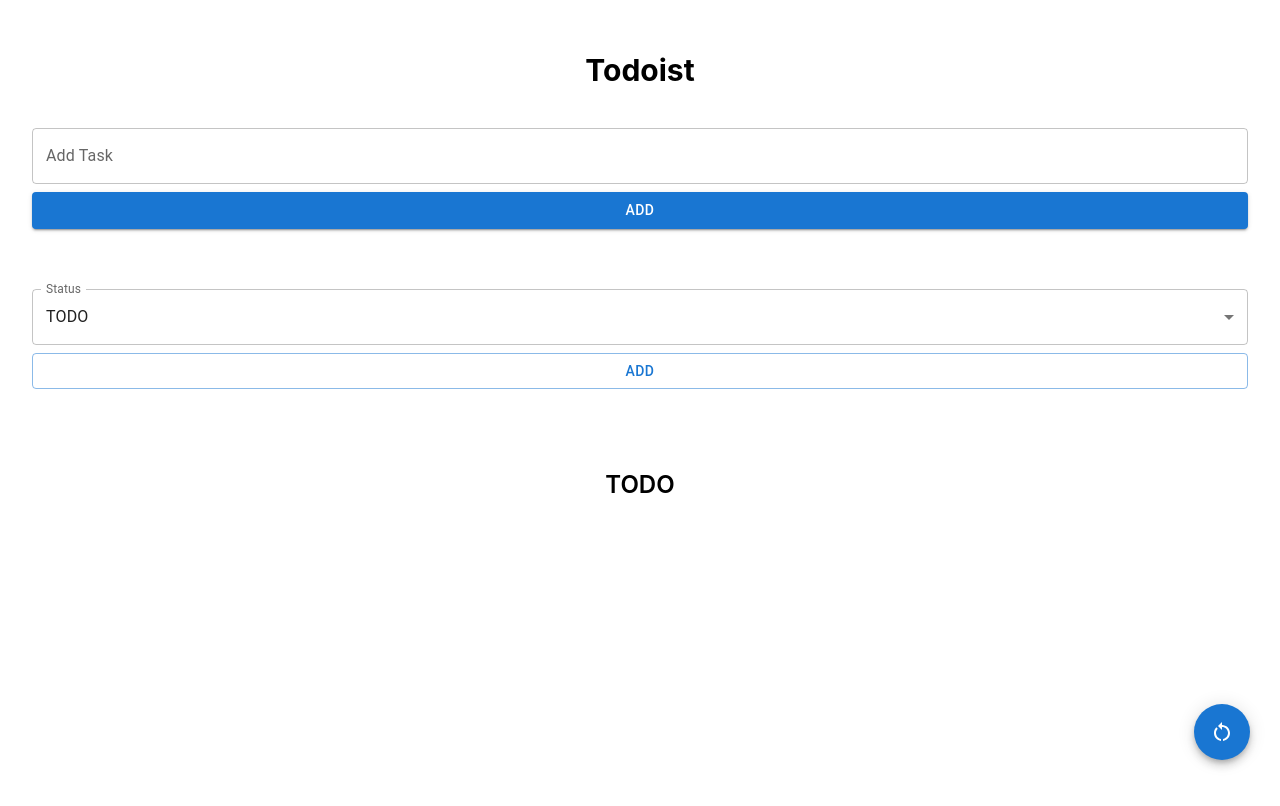
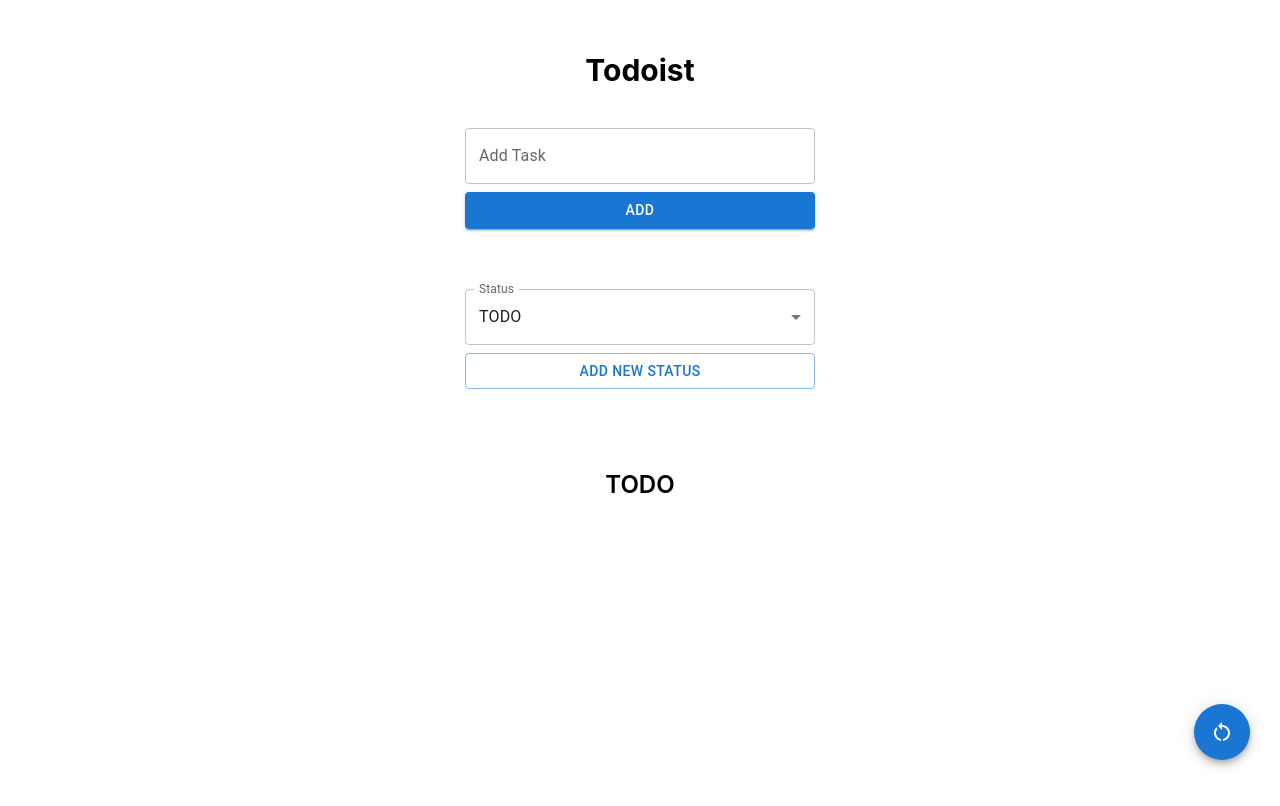
Before and after one commit to writer0713/todoist, a React (Vite) app: page / in a window 1280 px wide. Shown: the top 806 px of the page. Built offline with nearby package versions, Linux system fonts and the light colour scheme.

Commit message:
refactor: ux 수정 - add new status 문구로 변경 - width 350px 로 고정

```diff
--- a/src/App.tsx
+++ b/src/App.tsx
@@ -18,17 +18,17 @@
       </div>
 
       {/* input form container */}
-      <div className="flex flex-col w-full gap-2 mb-10">
+      <div className="flex flex-col w-[350px] gap-2 mb-10">
         <InputForm />
       </div>
 
       {/* status container */}
-      <div className="flex flex-col w-full gap-2 mb-10">
+      <div className="flex flex-col w-[350px] gap-2 mb-10">
         <StatusForm />
       </div>
 
       {/* todos container */}
-      <div className="w-full overflow-y-scroll h-[500px] p-5 ">
+      <div className="w-[350px] overflow-y-scroll h-[500px] p-5 ">
         <Todos todos={todos} />
       </div>
 
--- a/src/components/status/StatusAddingDialog.tsx
+++ b/src/components/status/StatusAddingDialog.tsx
@@ -25,7 +25,7 @@
   return (
     <>
       <Button variant="outlined" onClick={handleClickOpen}>
-        Add
+        Add NEW STATUS
       </Button>
       <Dialog
         open={open}
@@ -38,7 +38,6 @@
             const formData = new FormData(event.currentTarget);
             const formJson = Object.fromEntries((formData as any).entries());
             const status = formJson.status;
-            console.log(status);
 
             if (status.length === 0) return;
 
```
